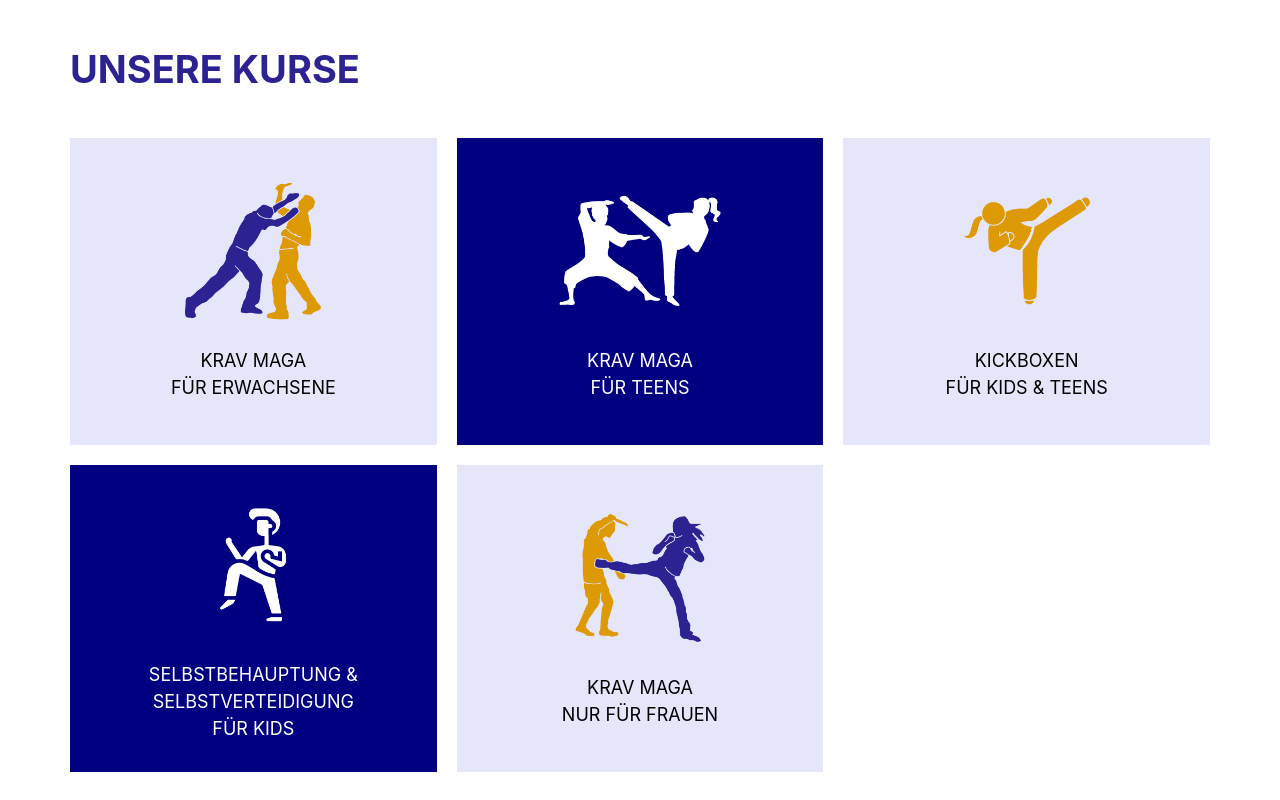
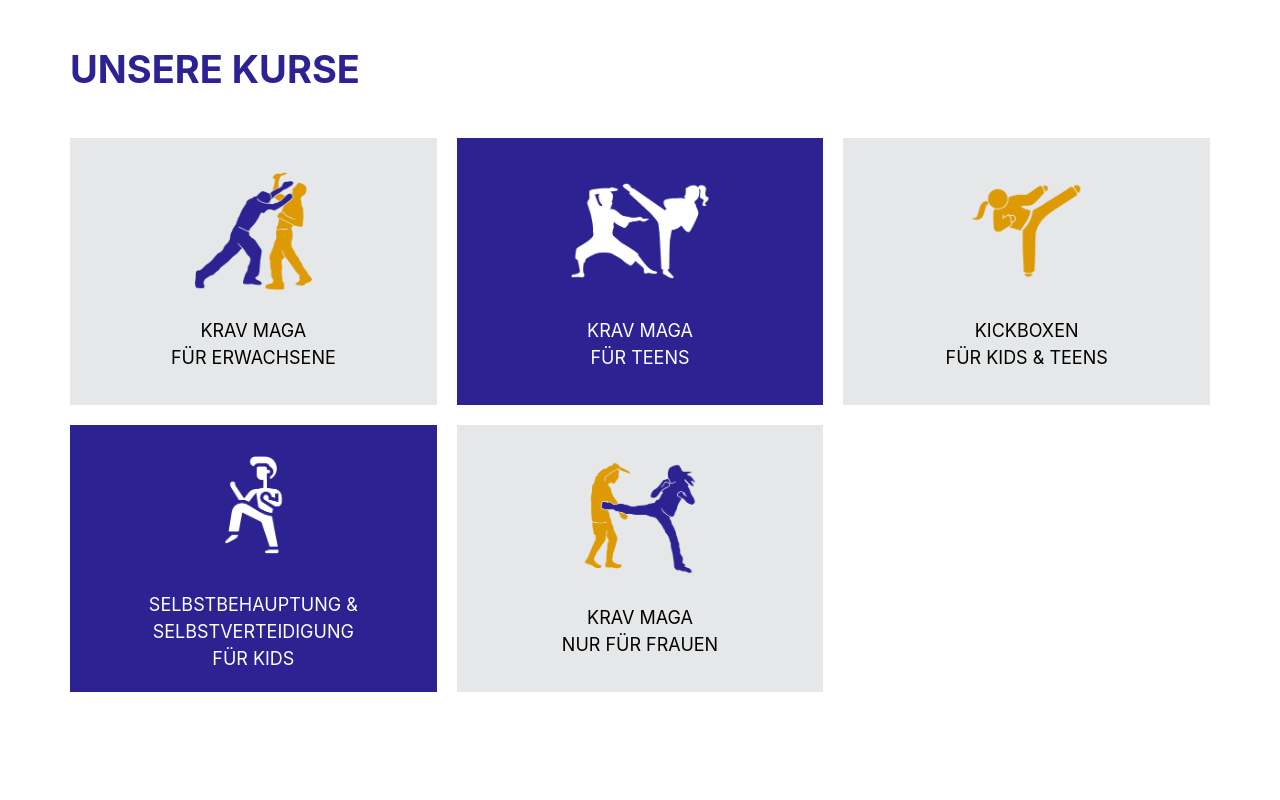
Before and after one commit to Anastasia199129/defensecombatives.de, a Next.js app: page / in a window 1280 px wide. Shown: the part 1280-2080 px from the top of the page. Built offline with nearby package versions, Linux system fonts and the light colour scheme.

Commit message:
changed styles

```diff
--- a/components/UnsereKurse/UnsereKurse.module.sass
+++ b/components/UnsereKurse/UnsereKurse.module.sass
@@ -16,16 +16,16 @@
     align-items: center
     text-align: center
     gap: 26px
-    padding: 30px
+    padding: 20px
 
     &:nth-child(odd)
       color: $black
-      background-color: #E6E6FA
+      background-color: $greyLight
 
     &:nth-child(even)
       color: $white
-      background-color: #000080
+      background-color: $blue
 
     img
-      height: 140px
+      height: 120px
       // width: 100%
--- a/styles/settings.sass
+++ b/styles/settings.sass
@@ -7,6 +7,7 @@ $white: #ffffff
 $black: #000000
 $blue: #2C2292
 $orange: #E49D0F
+$greyLight: #E6E7E8
 
 
 // effects
```
